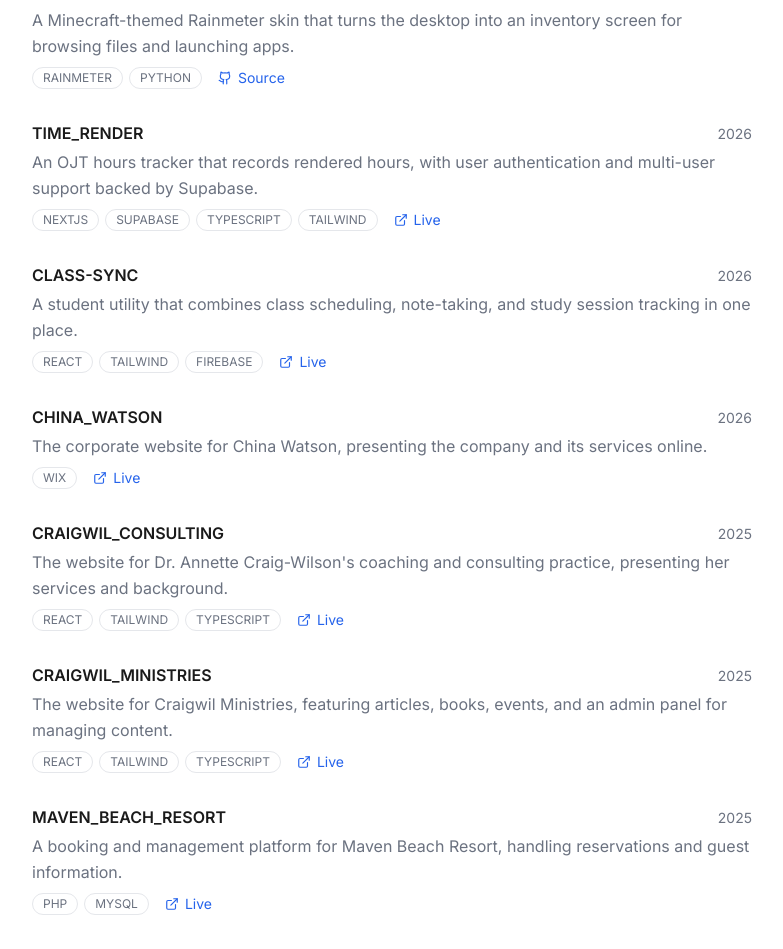
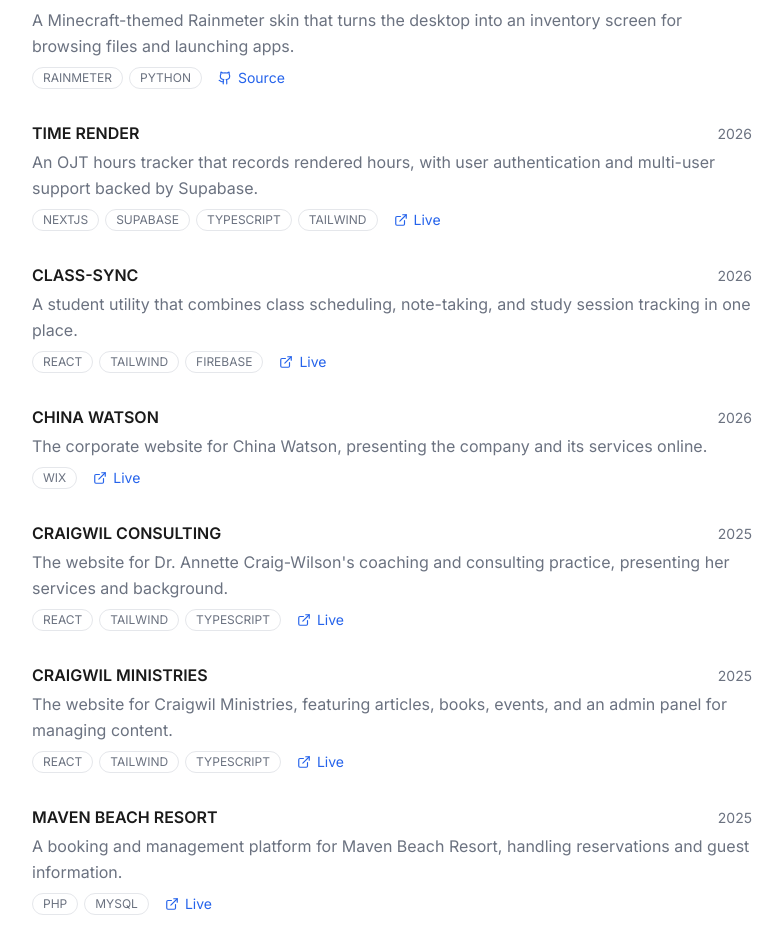
Before and after one commit to angelolandingin-dev/IvonneDev, a React (Vite) app: page / in a window 1280 px wide. Shown: the part 743-1692 px from the top of the page, without its empty margins (248-1031 px from the left). Built offline with nearby package versions, Linux system fonts and the light colour scheme.

Commit message:
refactor(portfolio): remove underscores from project titles

```diff
--- a/src/App.tsx
+++ b/src/App.tsx
@@ -13,7 +13,7 @@ const PROJECTS: Project[] = [
   },
   {
     id: "v-04",
-    title: "TIME_RENDER",
+    title: "TIME RENDER",
     description: "An OJT hours tracker that records rendered hours, with user authentication and multi-user support backed by Supabase.",
     tags: ["NEXTJS", "SUPABASE", "TYPESCRIPT", "TAILWIND"],
     year: "2026",
@@ -29,7 +29,7 @@ const PROJECTS: Project[] = [
   },
   {
     id: "c-02",
-    title: "CHINA_WATSON",
+    title: "CHINA WATSON",
     description: "The corporate website for China Watson, presenting the company and its services online.",
     tags: ["WIX"],
     year: "2026",
@@ -37,7 +37,7 @@ const PROJECTS: Project[] = [
   },
   {
     id: "c-04",
-    title: "CRAIGWIL_CONSULTING",
+    title: "CRAIGWIL CONSULTING",
     description: "The website for Dr. Annette Craig-Wilson's coaching and consulting practice, presenting her services and background.",
     tags: ["REACT", "TAILWIND", "TYPESCRIPT"],
     year: "2025",
@@ -45,7 +45,7 @@ const PROJECTS: Project[] = [
   },
   {
     id: "c-03",
-    title: "CRAIGWIL_MINISTRIES",
+    title: "CRAIGWIL MINISTRIES",
     description: "The website for Craigwil Ministries, featuring articles, books, events, and an admin panel for managing content.",
     tags: ["REACT", "TAILWIND", "TYPESCRIPT"],
     year: "2025",
@@ -53,7 +53,7 @@ const PROJECTS: Project[] = [
   },
   {
     id: "c-01",
-    title: "MAVEN_BEACH_RESORT",
+    title: "MAVEN BEACH RESORT",
     description: "A booking and management platform for Maven Beach Resort, handling reservations and guest information.",
     tags: ["PHP", "MYSQL"],
     year: "2025",
```
